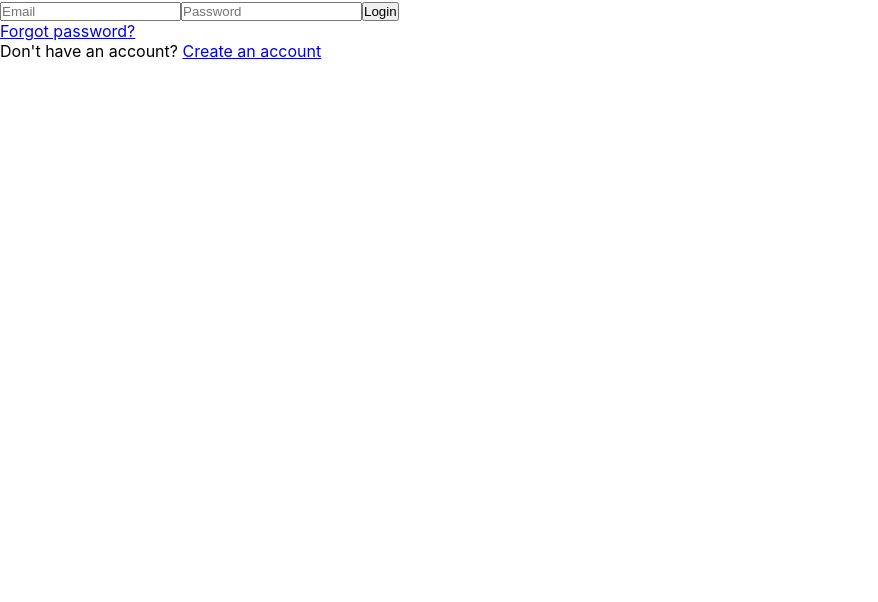
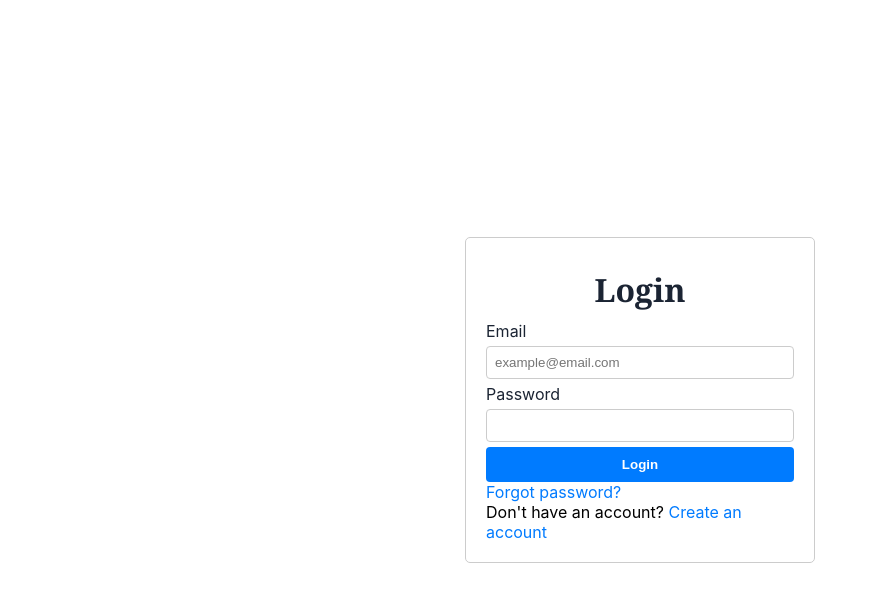
Before and after one commit to pusulurivinay/healthcare, a React (Create React App) app in the folder Frontend/: page /user-login in a window 1280 px wide. Shown: the top 602 px of the page, without its empty margins (0-878 px from the left). Built offline with nearby package versions, Linux system fonts and the light colour scheme.

Commit message:
AddedcssandfieldvalidationmessagesforUserLogin.css

```diff
--- a/Frontend/src/Components/UserLogin.js
+++ b/Frontend/src/Components/UserLogin.js
@@ -2,18 +2,94 @@ import React, { useState } from 'react';
 import { getAuth, signInWithEmailAndPassword } from 'firebase/auth';
 import { useNavigate, Link } from 'react-router-dom';
 import '../Components/firebase-config';
-import UserDashboard from "../Pages/Home";
+// import UserDashboard from "../Pages/Home";
+import "../Styles/Common.css";
 
 const Login = () => {
   const [email, setEmail] = useState('');
   const [password, setPassword] = useState('');
+  const [emailError, setEmailError] = useState('');
+  const [passwordError, setPasswordError] = useState('');
   const [error, setError] = useState('');
   const navigate = useNavigate(); // For navigation after successful login
 
+  // Email Validation on change
+  const validateEmail = (email) => {
+    const re = /^[a-z0-9]+@[a-z]+\.[a-z]{2,3}$/;
+    return re.test(email);
+  };
+
+  const handleEmailChange = (newEmail) => {
+    setEmail(newEmail);
+  };
+  const validateEmailOnBlur = () => {
+    if (!email) {
+      setEmailError('Email is required');
+    } else if (!validateEmail(email)) {
+      setEmailError('Invalid email format');
+    }
+    else{
+      setEmailError("");
+    }
+  };
+
+  // Password format validation
+  const validatePassword = (password) => {
+    const re = /^(?=.*\d)(?=.*[a-z])(?=.*[A-Z])(?=.*[!@#$%^&*()_+[\]{};':"\\|,.<>?]).{8,}$/;
+    return re.test(password);
+  };
+
+  // Handle Password Change
+  const handlePasswordChange = (newPassword) => {
+    setPassword(newPassword);
+    validatePasswordOnInput(newPassword);
+  };
+
+  const validatePasswordOnInput = (password) => {
+
+    if (!password) {
+      setPasswordError('Password is required');
+      return;
+    }
+    const lowercaseRegex = /[a-z]/;
+    const uppercaseRegex = /[A-Z]/;
+    const numberRegex = /[0-9]/;
+    const specialCharRegex = /[!@#$%^&*()_+[\]{};':"\\|,.<>?]/;
+
+    const isLowercaseValid = lowercaseRegex.test(password);
+    const isUppercaseValid = uppercaseRegex.test(password);
+    const isNumberValid = numberRegex.test(password);
+    const isSpecialCharValid = specialCharRegex.test(password);
+    const isLengthValid = password.length >= 8;
+
+    setPasswordError(
+      (!isLowercaseValid ? 'Password must contain at least one lowercase letter\n' : '') +
+      (!isUppercaseValid ? 'Password must contain at least one uppercase letter\n' : '') +
+      (!isNumberValid ? 'Password must contain at least one number\n' : '') +
+      (!isSpecialCharValid ? 'Password must contain at least one special character\n' : '') +
+      (!isLengthValid ? 'Password must be at least 8 characters long\n' : '')
+    );
+  };
+
   const handleLogin = async () => {
     // Basic field validations
-    if (!email || !password) {
-      setError('Email and password are required');
+    // Clear previous error messages
+    setEmailError('');
+    setPasswordError('');
+    setError('');
+    if (!email || !password || !validateEmail(email) || !validatePassword(password)) {
+      if (!email) {
+        setEmailError('Email is required');
+      } else if (!validateEmail(email)) {
+        setEmailError('Invalid email format');
+      }
+
+      if (!password) {
+        setPasswordError('Password is required');
+      } else if (!validatePassword(password)) {
+        validatePasswordOnInput(password);
+      }
+
       return;
     }
 
@@ -32,22 +108,48 @@ const Login = () => {
   };
 
   return (
-    <div>
+<div className="container">
+      <h2 className="h2">Login</h2>
       {/* Login form fields */}
+      <div className="formGroup">
+        <label className="label">Email</label>
         <input
           type="email"
-        placeholder="Email"
+          placeholder="example@email.com"
           value={email}
-        onChange={(e) => setEmail(e.target.value)}
+          onChange={(e) => handleEmailChange(e.target.value)}
+          onBlur={validateEmailOnBlur} // Validate email onBlur
+          className={`input ${emailError ? 'error' : ''}`}
         />
+        {emailError && <p className="fieldError">{emailError}</p>}
+      </div>
+      <div className="formGroup">
+        <label className="label">Password</label>
         <input
           type="password"
-        placeholder="Password"
+          // placeholder="Password@123"
           value={password}
-        onChange={(e) => setPassword(e.target.value)}
+          onChange={(e) => {
+            handlePasswordChange(e.target.value);
+
+          }}
+          className={`input ${passwordError ? 'error' : ''}`}
         />
-      <button onClick={handleLogin}>Login</button>
-      {error && <p style={{ color: 'red' }}>{error}</p>}
+       {password && passwordError && (
+  <div className="passwordError">
+    <p>Password must meet the following criteria:</p>
+    <ul>
+      {passwordError.split('\n').filter(Boolean).map((error, index) => (
+        <li key={index}>{error}</li>
+      ))}
+    </ul>
+  </div>
+)}
+      </div>
+      <div className="buttonContainer">
+        <button onClick={handleLogin} className="button">Login</button>
+      </div>
+      {error && <p className="fieldError">{error}</p>}
       <p>
         <Link to="/user-login-forgotPassword">Forgot password?</Link>
       </p>
--- a/Frontend/src/Styles/Common.css
+++ b/Frontend/src/Styles/Common.css
@@ -75,7 +75,55 @@ a:hover {
   text-decoration: underline;
 }
 
+.passwordError {
+  margin-top: 5px;
+  margin-bottom: 10px;
+  padding: 10px;
+  background-color: #ffeeee; /* Light red background */
+  border: 1px solid #ffaaaa; /* Red border */
+  border-radius: 4px; /* Rounded corners */
+}
 
+.passwordError p {
+  margin-bottom: 5px;
+  /* font-weight: bold; */
+}
+
+.passwordError ul {
+  list-style-type: disc; /* Bullet points */
+  margin-left: 20px; /* Indentation */
+}
+
+.passwordError li {
+  margin-bottom: 5px;
+}
+
+/* Add animation to form fields */
+.input {
+  transition: border-color 0.3s ease;
+}
+
+.input.error {
+  border-color: #ff4d4f; /* Change border color for error */
+}
+
+/* Add animation to error messages */
+.fieldError {
+  color: #ff4d4f;
+  font-size: 0;
+  animation: fadeIn 0.3s ease forwards;
+}
+
+@keyframes fadeIn {
+  from {
+    opacity: 0;
+    font-size: 0;
+  }
+  to {
+    opacity: 1;
+    font-size: 14px;
+  }
+}
 /*Dashboard css*/
 /* styles.css */
 
```
Lines whose indentation alone changed are shown as unchanged.
